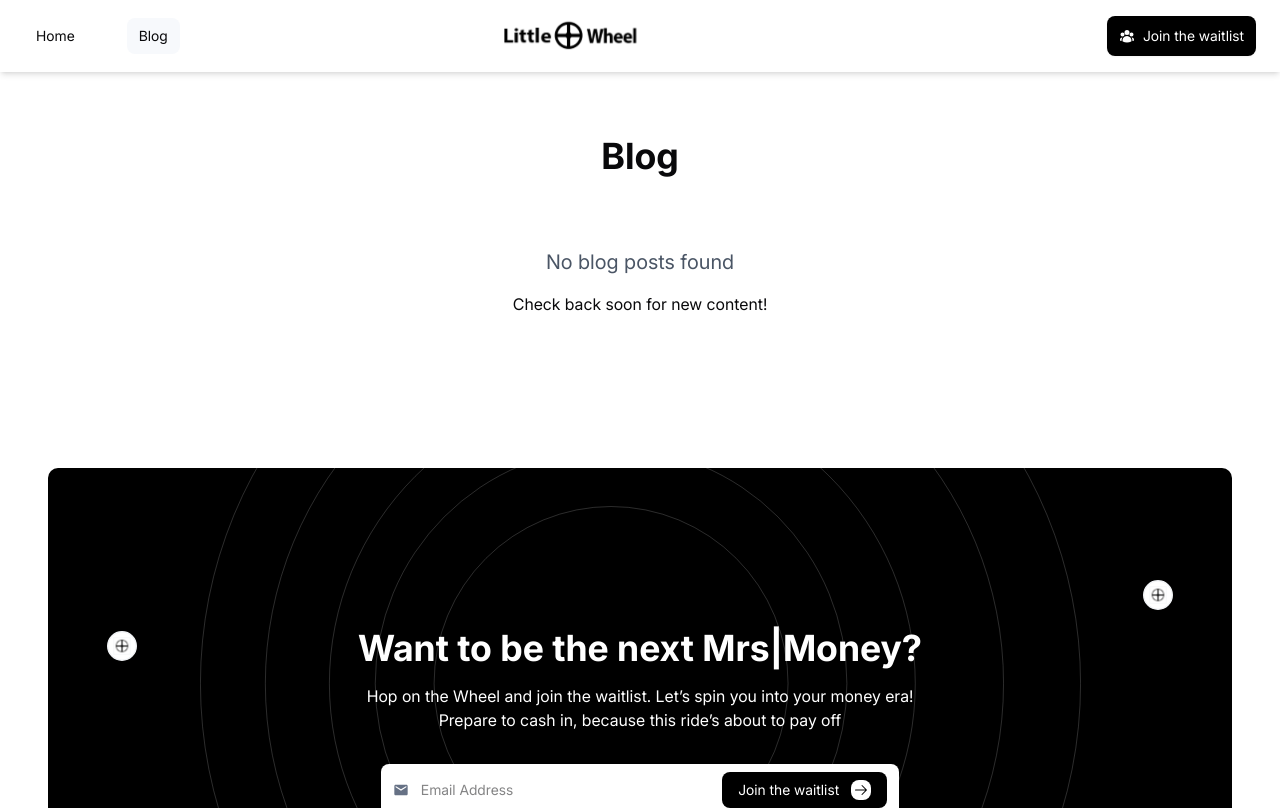
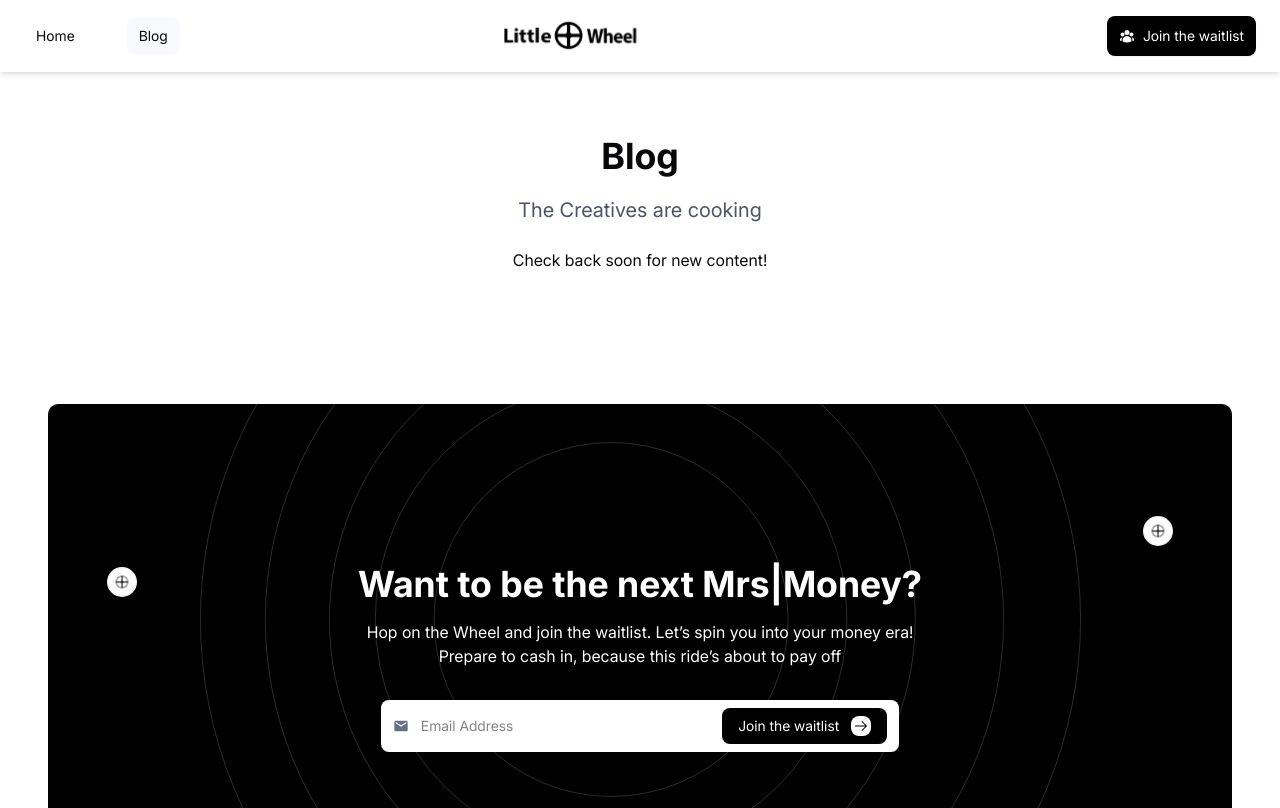
Before and after one commit to ayomidedolapo/littlewheelweb, a Next.js app: page /blog in a window 1280 px wide. Built offline with nearby package versions, Linux system fonts and the light colour scheme.

Commit message:
Update page.tsx

```diff
--- a/src/app/blog/page.tsx
+++ b/src/app/blog/page.tsx
@@ -14,29 +14,29 @@ export default function Blog() {
       <BlogHeader />
       <ScrollArea className="h-[calc(100vh-64px)]">
         <main className="h-full flex flex-col items-center py-16 px-4">
-          <h1 className="text-4xl font-bold mb-8">Blog</h1>
+          <h1 className="text-4xl font-bold">Blog</h1>
 
           {posts.length > 0 ? (
-            <ul className="w-full max-w-3xl space-y-6">
+            <ul className="w-full max-w-3xl py-5 space-y-6">
               {posts.map((post) => (
                 <li key={post.slug} className="border-b pb-4">
                   <Link
                     href={`/blog/${post.slug}`}
-                    className="text-xl font-semibold text-blue-600 hover:underline"
+                    className="text-xl font-semibold text-[#2563EB] hover:underline"
                   >
                     {post.title}
                   </Link>
-                  <p className="text-sm text-gray-500 mt-1">{post.date}</p>
+                  <p className="text-sm text-[#6B7280] mt-1">{post.date}</p>
                   {post.excerpt && (
-                    <p className="mt-2 text-gray-700">{post.excerpt}</p>
+                    <p className="mt-2 text-[#374151]">{post.excerpt}</p>
                   )}
                 </li>
               ))}
             </ul>
           ) : (
-            <div className="text-center py-10">
-              <p className="text-xl text-gray-600">No blog posts found</p>
-              <p className="mt-4">Check back soon for new content!</p>
+            <div className="text-center py-5 space-y-6">
+              <p className="text-xl text-[#4B5563]">The Creatives are cooking</p>
+              <p>Check back soon for new content!</p>
             </div>
           )}
         </main>
```
